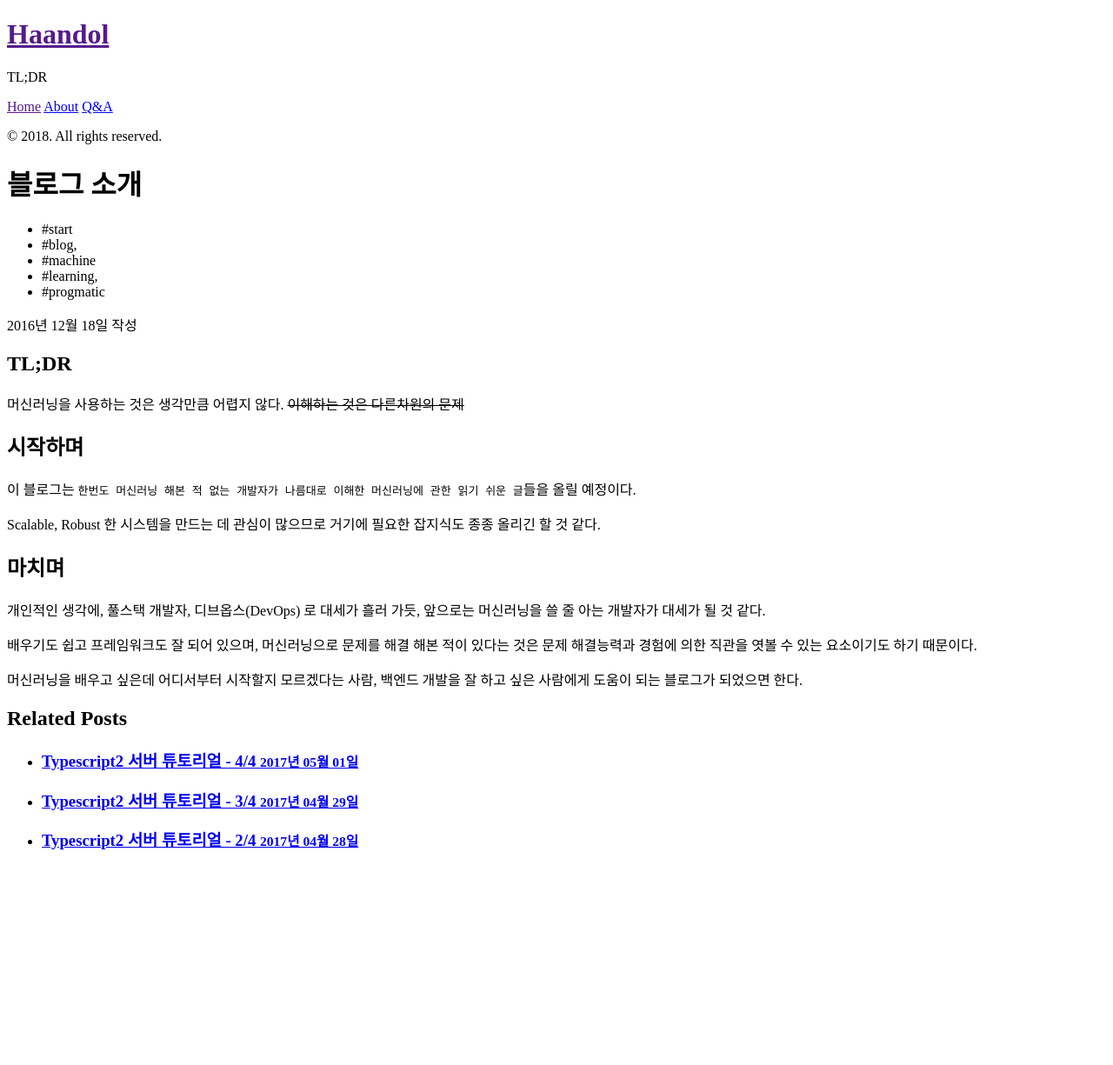
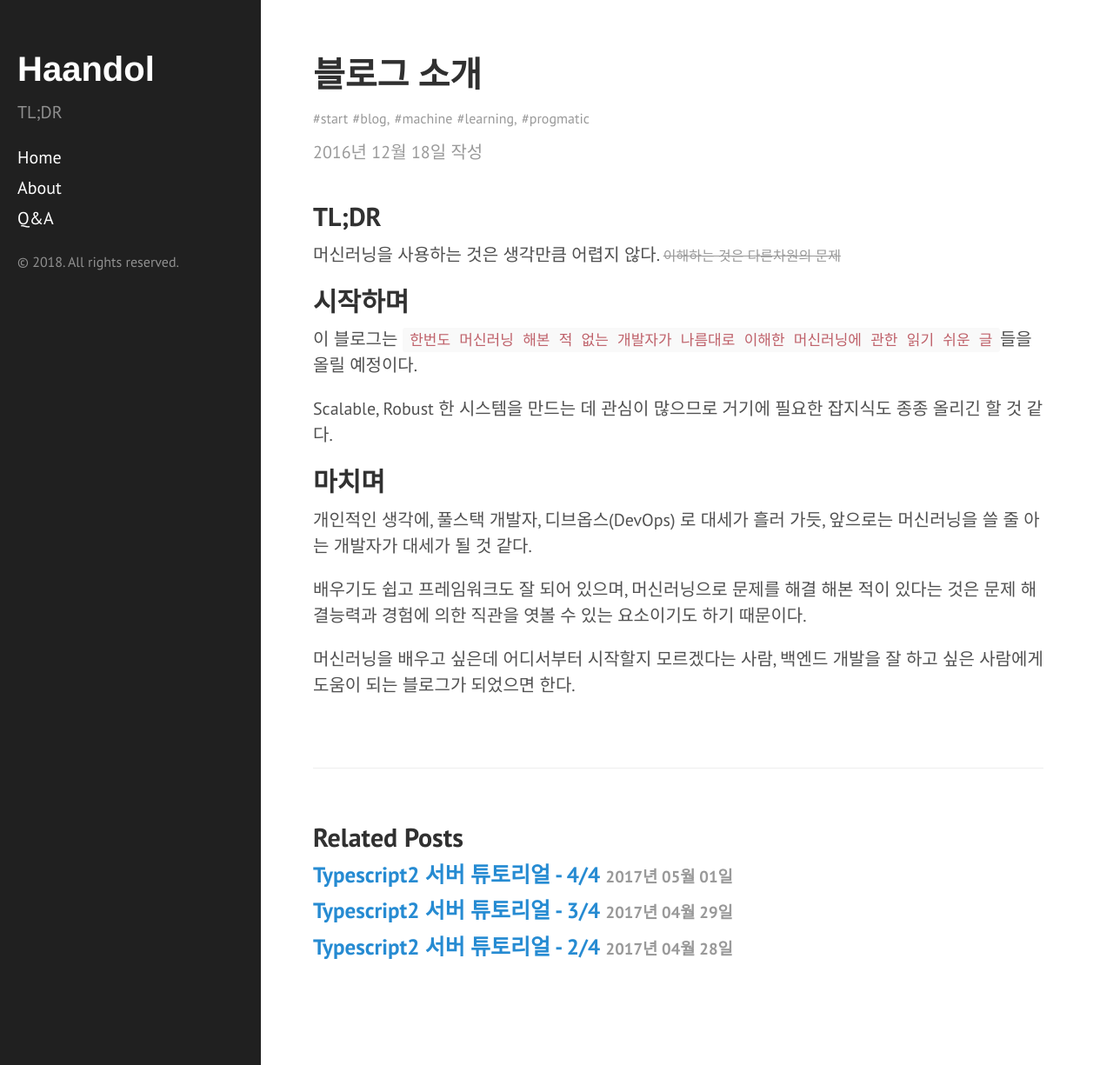
Before and after one commit to haandol/haandol.github.com, a Jekyll site: the page built from _posts/2016-12-18-machine-learning-for-dummies.md, in a window 1280 px wide and 1225 px high. Shown: the whole window at 87% size. Built offline with Jekyll 4.4.1, drawn with Linux system fonts in a browser that asks for light colours; comment, search, counter and statistics services are not loaded.

Commit message:
modify public path

```diff
--- a/_includes/head.html
+++ b/_includes/head.html
@@ -15,15 +15,15 @@
   </title>
 
   <!-- CSS -->
-  <link rel="stylesheet" href="{{ site.baseurl }}public/css/poole.css">
-  <link rel="stylesheet" href="{{ site.baseurl }}public/css/syntax.css">
-  <link rel="stylesheet" href="{{ site.baseurl }}public/css/hyde.css">
-  <link rel="stylesheet" href="{{ site.baseurl }}public/css/vincent.css">
+  <link rel="stylesheet" href="/public/css/poole.css">
+  <link rel="stylesheet" href="/public/css/syntax.css">
+  <link rel="stylesheet" href="/public/css/hyde.css">
+  <link rel="stylesheet" href="/public/css/vincent.css">
   <link rel="stylesheet" href="http://fonts.googleapis.com/css?family=PT+Sans:400,400italic,700|Abril+Fatface">
 
   <!-- Icons -->
-  <link rel="apple-touch-icon-precomposed" sizes="144x144" href="{{ site.baseurl }}public/apple-touch-icon-144-precomposed.png">
-                                 <link rel="shortcut icon" href="{{ site.baseurl }}public/favicon.ico">
+  <link rel="apple-touch-icon-precomposed" sizes="144x144" href="/public/apple-touch-icon-144-precomposed.png">
+                                 <link rel="shortcut icon" href="/public/favicon.ico">
 
   <!-- RSS -->
   <link rel="alternate" type="application/rss+xml" title="RSS" href="/atom.xml">
```
